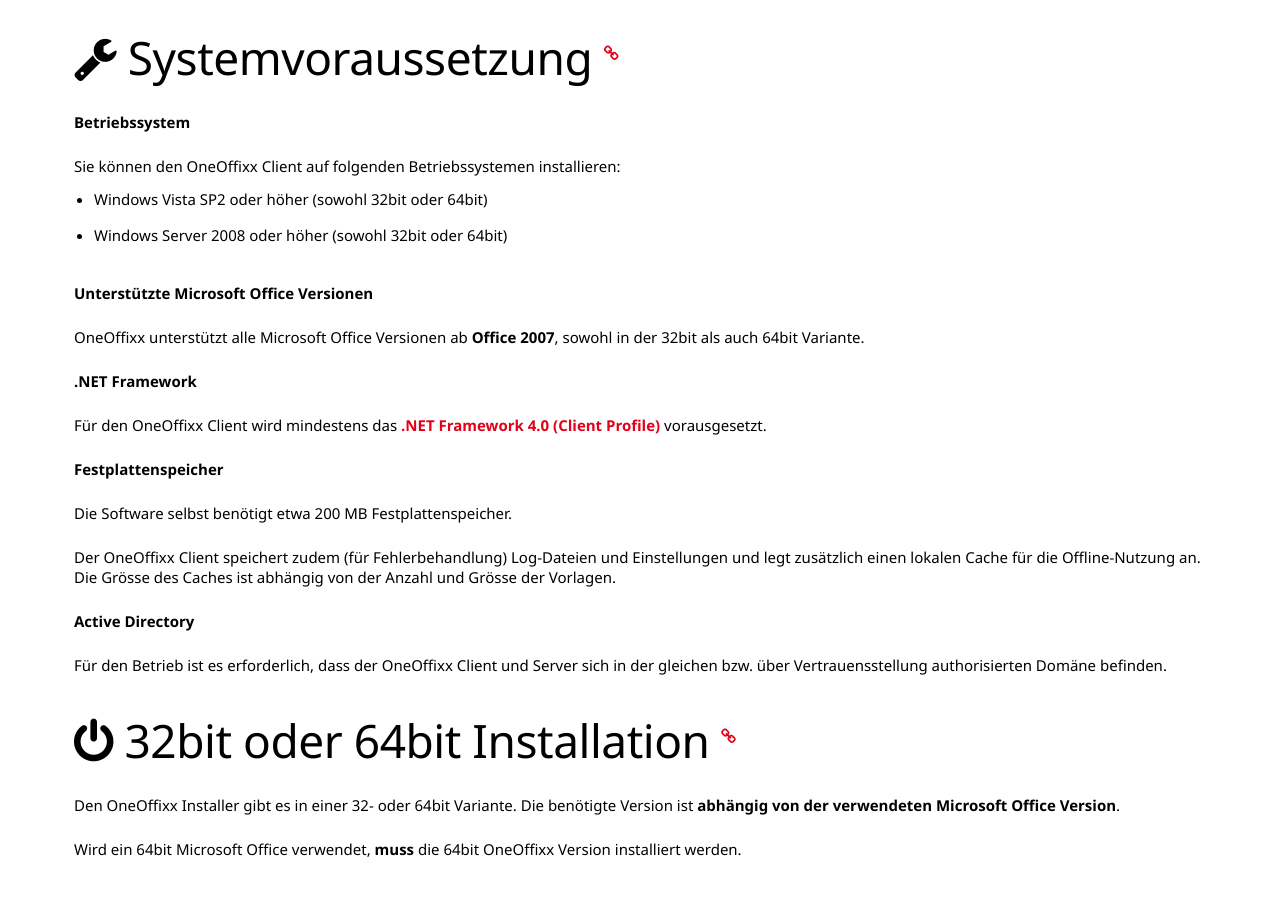
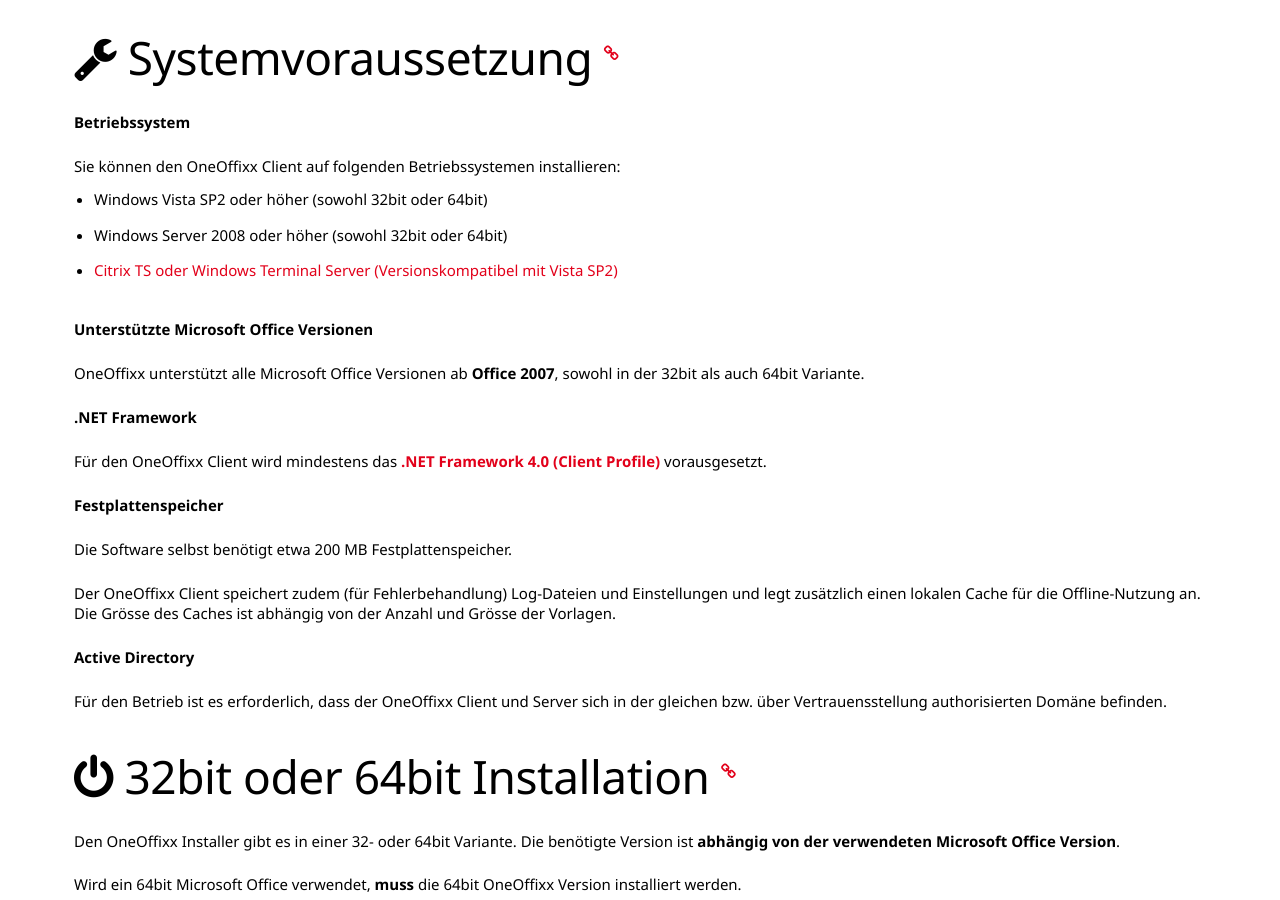
Before and after one commit to primesoft-group/oneoffixx-docs, a Jekyll site: the page built from _pages/install/de/client.md, in a window 1280 px wide and 900 px high, scrolled down 312 px. Built offline with Jekyll 4.4.1, drawn with Linux system fonts in a browser that asks for light colours; nearby versions of some CDN libraries; some web fonts are replaced.

Commit message:
hyperlink to client-citrix-ts

```diff
--- a/_pages/install/de/client.md
+++ b/_pages/install/de/client.md
@@ -14,6 +14,7 @@
 
 * Windows Vista SP2 oder höher (sowohl 32bit oder 64bit)
 * Windows Server 2008 oder höher (sowohl 32bit oder 64bit)
+* [Citrix TS oder Windows Terminal Server (Versionskompatibel mit Vista SP2)]({{ site.baseurl }}/install/de/client-citrix-ts)
 
 __Unterstützte Microsoft Office Versionen__
 
```
